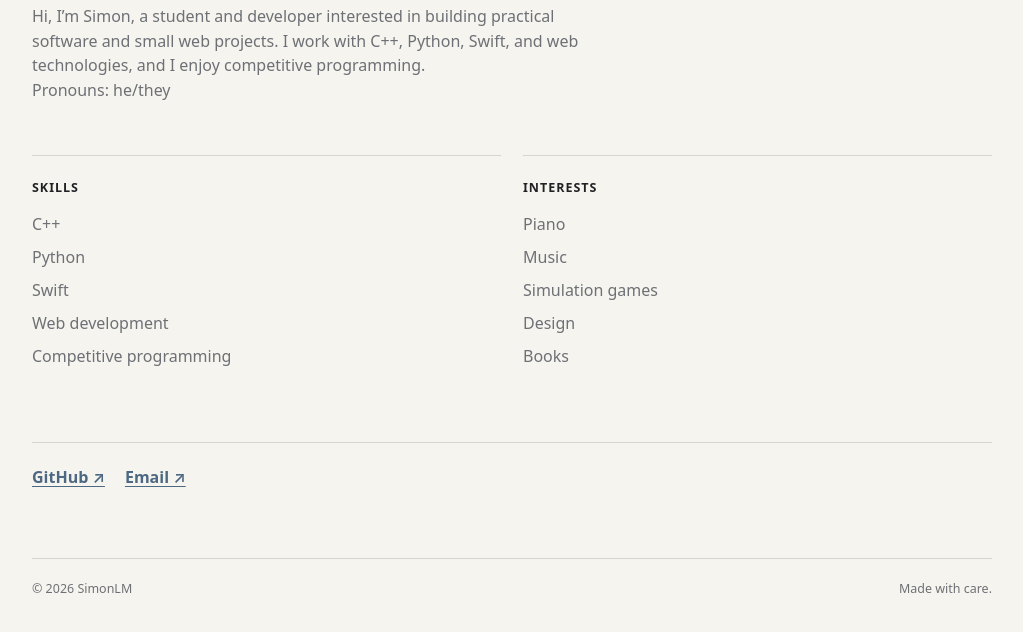
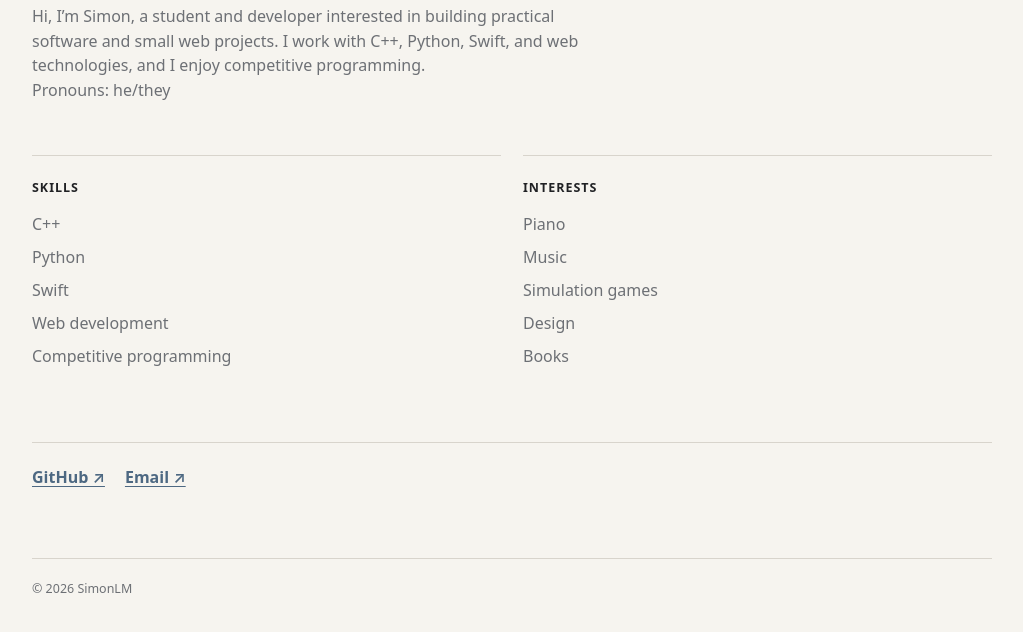
Before and after one commit to masalaempire/meweb, a plain HTML site: page about.html in a window 1280 px wide. Shown: the part 230-862 px from the top of the page, without its empty margins (128-1151 px from the left). Drawn offline with Linux system fonts and the light colour scheme.

Commit message:
Remove nonessential About footer copy

```diff
--- a/about.html
+++ b/about.html
@@ -57,7 +57,6 @@
 
     <footer class="site-footer">
       <span>© 2026 SimonLM</span>
-      <span>Made with care.</span>
     </footer>
   </div>
 </body>
```
